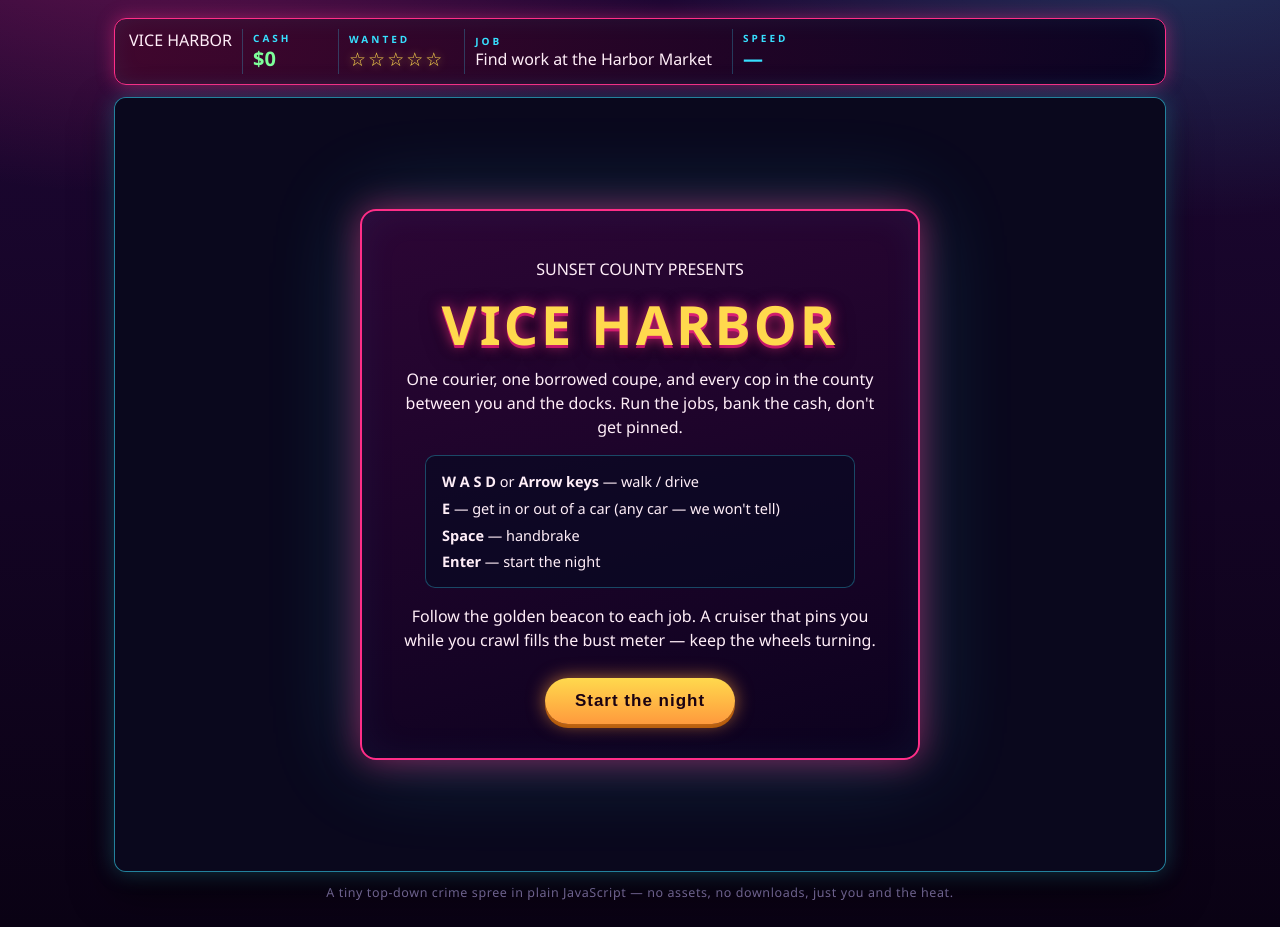
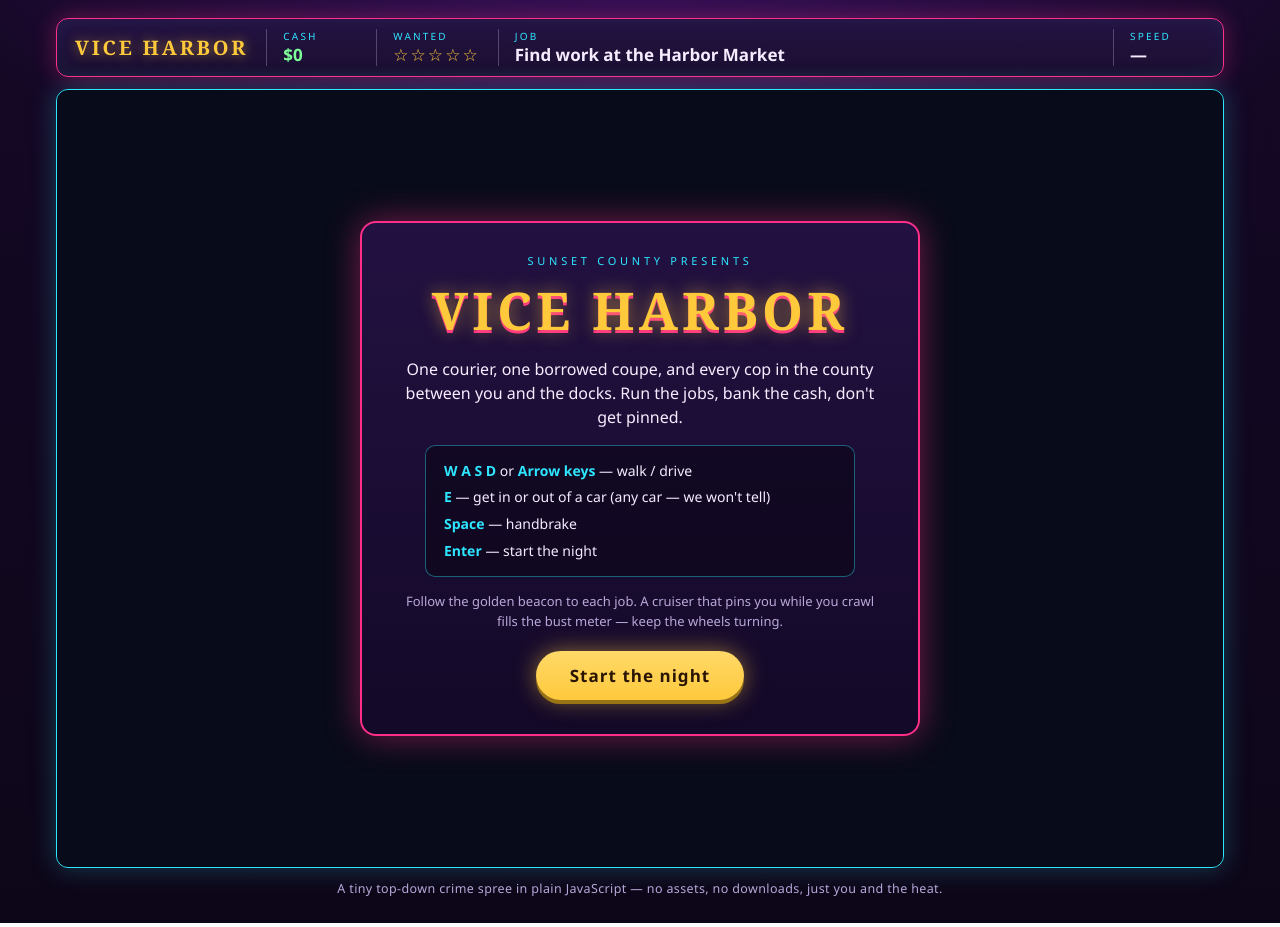
Before and after one commit to trimokunn-collab/vice-harbor, a plain HTML site: page game/index.html in a window 1280 px wide. Drawn offline with Linux system fonts and the light colour scheme.

Commit message:
Update styling (recorded build)

```diff
--- a/game/style.css
+++ b/game/style.css
@@ -1,49 +1,56 @@
-/* VICE HARBOR — neon dusk styling.
-   Original CSS for an original game: hot pink and cyan over a deep
-   purple night, like the last half hour of a harbor sunset. */
+/* VICE HARBOR — neon dusk styling: hot pink and cyan over deep purple. */
+:root {
+  --ink: #0d0618;
+  --panel: #1b0f30;
+  --panel-2: #241243;
+  --pink: #ff2e88;
+  --pink-soft: #ff7ab5;
+  --cyan: #2ee6ff;
+  --gold: #ffc93c;
+  --paper: #f6ecff;
+  --dim: #b9a8d9;
+}
 
 * { box-sizing: border-box; }
 
-html, body { margin: 0; padding: 0; }
-
-body {
+html, body {
+  margin: 0;
+  padding: 0;
+  background:
+    radial-gradient(1200px 600px at 50% -10%, #3a1160 0%, transparent 60%),
+    linear-gradient(180deg, #150826 0%, #0d0618 100%);
+  color: var(--paper);
+  font-family: "Avenir Next", "Segoe UI", Verdana, sans-serif;
   min-height: 100vh;
-  font-family: "Segoe UI", "Helvetica Neue", Helvetica, Arial, sans-serif;
-  color: #ffeef8;
-  background:
-    radial-gradient(900px 480px at 12% -10%, rgba(255, 46, 136, 0.30), transparent 60%),
-    radial-gradient(900px 520px at 92% -10%, rgba(55, 224, 255, 0.22), transparent 60%),
-    linear-gradient(180deg, #1d0733 0%, #130423 55%, #0a0214 100%);
 }
 
 #frame {
-  max-width: 1080px;
+  max-width: 1216px;
   margin: 0 auto;
-  padding: 18px 14px 26px;
+  padding: 18px 24px 26px;
 }
 
-/* ---------- HUD bar ---------- */
-
+/* ---------- HUD ---------- */
 #hud {
   display: flex;
   align-items: stretch;
-  gap: 10px;
-  padding: 10px 14px;
-  border: 1px solid #ff2e88;
+  gap: 18px;
+  background: linear-gradient(180deg, var(--panel-2), var(--panel));
+  border: 1px solid var(--pink);
   border-radius: 12px;
-  background: linear-gradient(90deg, rgba(64, 6, 44, 0.92), rgba(10, 2, 32, 0.94));
-  box-shadow: 0 0 18px rgba(255, 46, 136, 0.45), inset 0 0 24px rgba(55, 224, 255, 0.08);
+  box-shadow: 0 0 22px rgba(255, 46, 136, 0.35), inset 0 0 18px rgba(46, 230, 255, 0.06);
+  padding: 10px 18px;
+  margin-bottom: 12px;
 }
 
-#hud-logo {
-  display: flex;
-  align-items: center;
-  font-size: 22px;
-  font-weight: 900;
-  letter-spacing: 2px;
-  color: #ffd94d;
-  text-shadow: 0 0 10px rgba(255, 46, 136, 0.9), 0 2px 0 #b3125f;
-  padding-right: 6px;
+.hud-brand {
+  align-self: center;
+  font-family: Georgia, "Times New Roman", serif;
+  font-weight: 700;
+  letter-spacing: 0.14em;
+  font-size: 20px;
+  color: var(--gold);
+  text-shadow: 0 0 12px rgba(255, 201, 60, 0.55);
   white-space: nowrap;
 }
 
@@ -51,68 +58,66 @@ body {
   display: flex;
   flex-direction: column;
   justify-content: center;
-  min-width: 86px;
-  padding: 2px 10px;
-  border-left: 1px solid rgba(55, 224, 255, 0.25);
+  border-left: 1px solid rgba(185, 168, 217, 0.35);
+  padding-left: 16px;
+  min-width: 92px;
 }
 
-.hud-wide { flex: 1 1 auto; min-width: 180px; }
+.hud-job { flex: 1 1 auto; min-width: 200px; }
 
 .hud-label {
   font-size: 10px;
-  font-weight: 700;
-  letter-spacing: 3px;
+  letter-spacing: 0.22em;
   text-transform: uppercase;
-  color: #37e0ff;
+  color: var(--cyan);
 }
 
-#hud-cash { font-size: 20px; font-weight: 800; color: #7dff9a; }
-#hud-stars { font-size: 19px; letter-spacing: 2px; color: #ffd94d; text-shadow: 0 0 8px rgba(255, 217, 77, 0.7); }
-#hud-mission { font-size: 14px; font-weight: 600; color: #ffeef8; white-space: nowrap; overflow: hidden; text-overflow: ellipsis; }
-#hud-speed { font-size: 20px; font-weight: 800; color: #37e0ff; }
+.hud-value {
+  font-size: 17px;
+  font-weight: 700;
+  color: var(--paper);
+  white-space: nowrap;
+  overflow: hidden;
+  text-overflow: ellipsis;
+}
 
-/* ---------- Stage, canvas, message pill ---------- */
+#hud-cash { color: #7dff9a; }
+#hud-stars { color: var(--gold); letter-spacing: 0.12em; }
 
+/* ---------- Stage, canvas, overlays ---------- */
 #stage {
   position: relative;
-  margin-top: 12px;
-  border: 1px solid rgba(55, 224, 255, 0.55);
+  border: 1px solid var(--cyan);
   border-radius: 12px;
   overflow: hidden;
-  box-shadow: 0 0 22px rgba(55, 224, 255, 0.25), 0 18px 40px rgba(0, 0, 0, 0.55);
-  background: #0b1026;
+  box-shadow: 0 0 26px rgba(46, 230, 255, 0.25);
+  background: #08131f;
 }
 
-#game-canvas {
+canvas#game {
   display: block;
   width: 100%;
   height: auto;
-  background: #0b1026;
 }
 
-#hud-msg {
+#pill {
   position: absolute;
-  top: 14px;
   left: 50%;
+  bottom: 18px;
   transform: translateX(-50%);
-  max-width: 86%;
-  padding: 8px 18px;
+  background: rgba(13, 6, 24, 0.88);
+  border: 1px solid var(--gold);
+  color: var(--gold);
   border-radius: 999px;
-  border: 1px solid rgba(255, 217, 77, 0.8);
-  background: rgba(20, 4, 30, 0.88);
-  color: #ffd94d;
-  font-size: 15px;
-  font-weight: 700;
-  letter-spacing: 0.4px;
-  text-align: center;
+  padding: 7px 18px;
+  font-size: 14px;
+  font-weight: 600;
+  letter-spacing: 0.04em;
   pointer-events: none;
-  transition: opacity 0.35s ease;
-  z-index: 5;
+  white-space: nowrap;
 }
 
-#hud-msg.hidden-msg { opacity: 0; }
-
-/* ---------- Overlays and cards ---------- */
+.hidden { display: none !important; }
 
 .overlay {
   position: absolute;
@@ -120,95 +125,104 @@ body {
   display: flex;
   align-items: center;
   justify-content: center;
-  padding: 22px;
-  background: rgba(10, 2, 22, 0.55);
-  z-index: 10;
+  background: rgba(9, 3, 20, 0.45);
+  padding: 24px;
 }
-
-.overlay.hidden { display: none; }
 
 .card {
   max-width: 560px;
   width: 100%;
   text-align: center;
-  padding: 30px 36px 34px;
+  background: linear-gradient(180deg, rgba(36, 18, 67, 0.96), rgba(20, 9, 40, 0.96));
+  border: 2px solid var(--pink);
   border-radius: 16px;
-  border: 2px solid #ff2e88;
-  background: linear-gradient(165deg, rgba(46, 6, 54, 0.96), rgba(12, 2, 30, 0.97));
-  box-shadow: 0 0 34px rgba(255, 46, 136, 0.5), 0 0 90px rgba(55, 224, 255, 0.22), inset 0 0 40px rgba(55, 224, 255, 0.06);
+  box-shadow: 0 0 34px rgba(255, 46, 136, 0.45);
+  padding: 30px 38px 34px;
 }
 
-.card.bad { border-color: #ff4747; box-shadow: 0 0 34px rgba(255, 71, 71, 0.55), inset 0 0 40px rgba(255, 71, 71, 0.07); }
-.card.good { border-color: #37e0ff; box-shadow: 0 0 34px rgba(55, 224, 255, 0.5), inset 0 0 40px rgba(55, 224, 255, 0.08); }
+.card-bad { border-color: #ff4444; box-shadow: 0 0 34px rgba(255, 68, 68, 0.45); }
+.card-good { border-color: var(--gold); box-shadow: 0 0 34px rgba(255, 201, 60, 0.45); }
 
-.card-kicker {
+.kicker {
+  margin: 0 0 6px;
   font-size: 11px;
-  font-weight: 700;
-  letter-spacing: 4px;
+  letter-spacing: 0.34em;
+  color: var(--cyan);
   text-transform: uppercase;
-  color: #37e0ff;
 }
 
 .card h1 {
-  margin: 8px 0 10px;
-  font-size: 54px;
-  line-height: 1;
-  font-weight: 900;
-  letter-spacing: 3px;
-  color: #ffd94d;
-  text-shadow: 0 0 14px rgba(255, 46, 136, 0.85), 0 3px 0 #b3125f, 0 6px 22px rgba(0, 0, 0, 0.6);
+  margin: 0 0 12px;
+  font-family: Georgia, "Times New Roman", serif;
+  font-size: 52px;
+  letter-spacing: 0.08em;
+  color: var(--gold);
+  text-shadow: 0 0 18px rgba(255, 201, 60, 0.6), 0 3px 0 var(--pink);
 }
 
-.card.bad h1 { color: #ff6b6b; text-shadow: 0 0 14px rgba(255, 71, 71, 0.8), 0 3px 0 #7d1010; }
-.card.good h1 { color: #7dff9a; text-shadow: 0 0 14px rgba(55, 224, 255, 0.8), 0 3px 0 #0f6e4a; }
+.card-bad h1 { color: #ff6b6b; text-shadow: 0 0 18px rgba(255, 68, 68, 0.6), 0 3px 0 #571414; }
+.card-good h1 { font-size: 44px; }
 
-.tagline { font-size: 17px; line-height: 1.45; color: #ffd7ec; margin: 4px 0 14px; }
-.card p { line-height: 1.5; }
-.hint { font-size: 13.5px; color: #b9a8d9; }
+.premise { margin: 0 0 16px; font-size: 16px; line-height: 1.5; color: var(--paper); }
 
 .controls {
   list-style: none;
   margin: 0 auto 14px;
-  padding: 12px 16px;
+  padding: 12px 18px;
+  text-align: left;
+  background: rgba(13, 6, 24, 0.6);
+  border: 1px solid rgba(46, 230, 255, 0.4);
+  border-radius: 10px;
+  font-size: 14px;
+  line-height: 1.9;
   max-width: 430px;
-  text-align: left;
-  border: 1px solid rgba(55, 224, 255, 0.3);
-  border-radius: 10px;
-  background: rgba(6, 10, 34, 0.6);
-  font-size: 14.5px;
-  line-height: 1.85;
 }
 
-.controls b { color: #37e0ff; }
+.controls strong { color: var(--cyan); }
+.tip { margin: 0 0 20px; font-size: 13px; line-height: 1.55; color: var(--dim); }
 
-.card button {
-  margin-top: 10px;
-  padding: 13px 30px;
-  font-size: 17px;
-  font-weight: 800;
-  letter-spacing: 1px;
-  color: #1a0212;
-  background: linear-gradient(180deg, #ffd94d, #ff9a3d);
-  border: none;
-  border-radius: 999px;
-  cursor: pointer;
-  box-shadow: 0 0 18px rgba(255, 154, 61, 0.65), 0 4px 0 #a34d00;
+.scorebox {
+  margin: 0 auto 20px;
+  max-width: 320px;
+  background: rgba(13, 6, 24, 0.6);
+  border: 1px solid rgba(255, 201, 60, 0.45);
+  border-radius: 10px;
+  padding: 10px 18px;
+  font-size: 15px;
+  line-height: 1.7;
 }
 
-.card button:hover { filter: brightness(1.08); }
-.card button:active { transform: translateY(2px); box-shadow: 0 0 18px rgba(255, 154, 61, 0.65), 0 2px 0 #a34d00; }
+.scorebox p { margin: 0; }
+.scorebox strong { color: var(--gold); }
+
+.cta {
+  appearance: none;
+  border: none;
+  cursor: pointer;
+  font: inherit;
+  font-weight: 800;
+  letter-spacing: 0.06em;
+  font-size: 17px;
+  color: #2a1503;
+  background: linear-gradient(180deg, #ffd968, var(--gold));
+  border-radius: 999px;
+  padding: 13px 34px;
+  box-shadow: 0 4px 0 #9a7414, 0 0 22px rgba(255, 201, 60, 0.5);
+}
+
+.cta:hover { filter: brightness(1.07); }
+.cta:active { transform: translateY(2px); box-shadow: 0 2px 0 #9a7414; }
 
 #foot {
   margin-top: 12px;
   text-align: center;
   font-size: 12.5px;
-  letter-spacing: 0.6px;
-  color: #8f7fb8;
+  color: var(--dim);
+  letter-spacing: 0.03em;
 }
 
-@media (max-width: 720px) {
+@media (max-width: 760px) {
   #hud { flex-wrap: wrap; }
-  #hud-logo { width: 100%; }
   .card h1 { font-size: 38px; }
-  .hud-wide { min-width: 140px; }
+  .card { padding: 22px; }
 }
```
